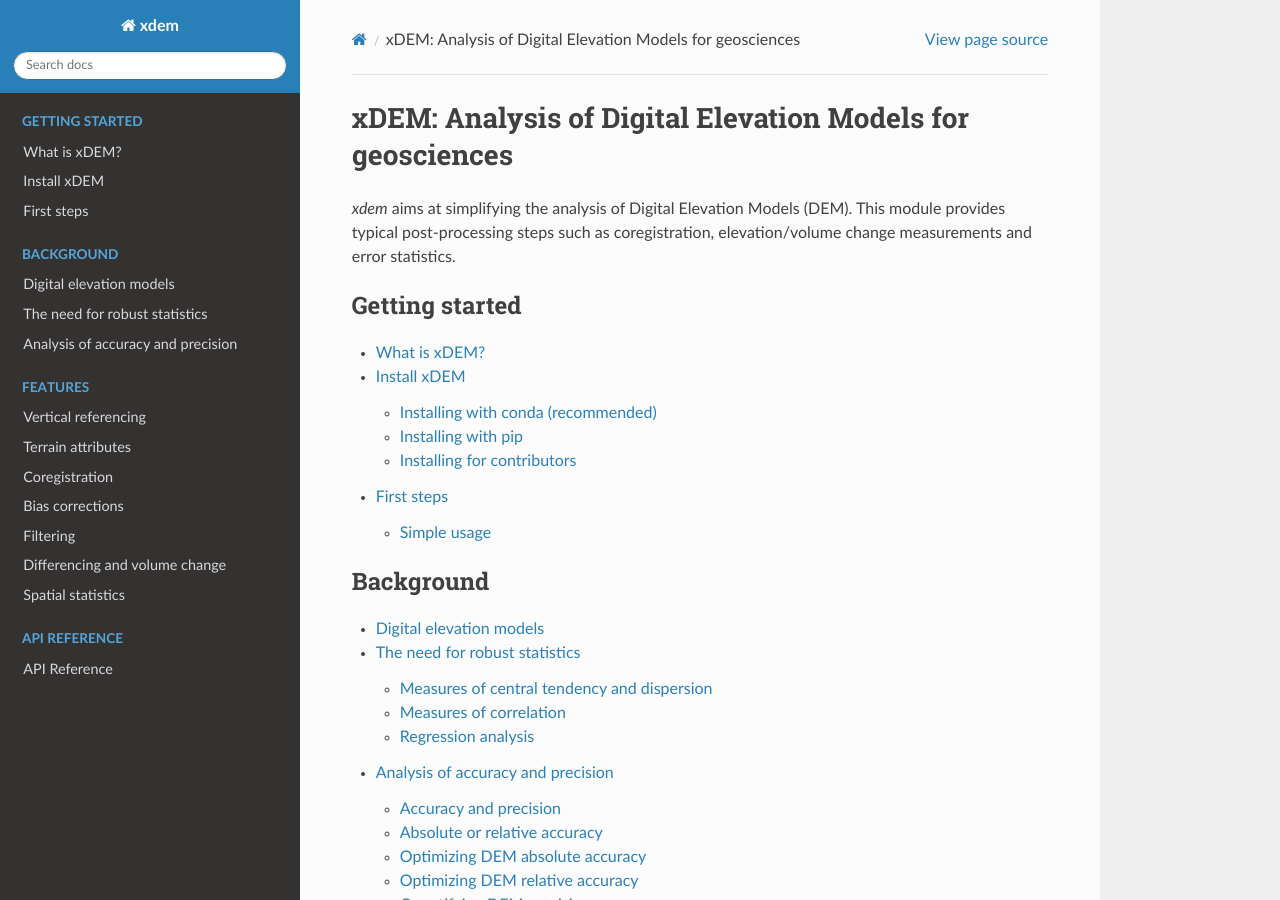
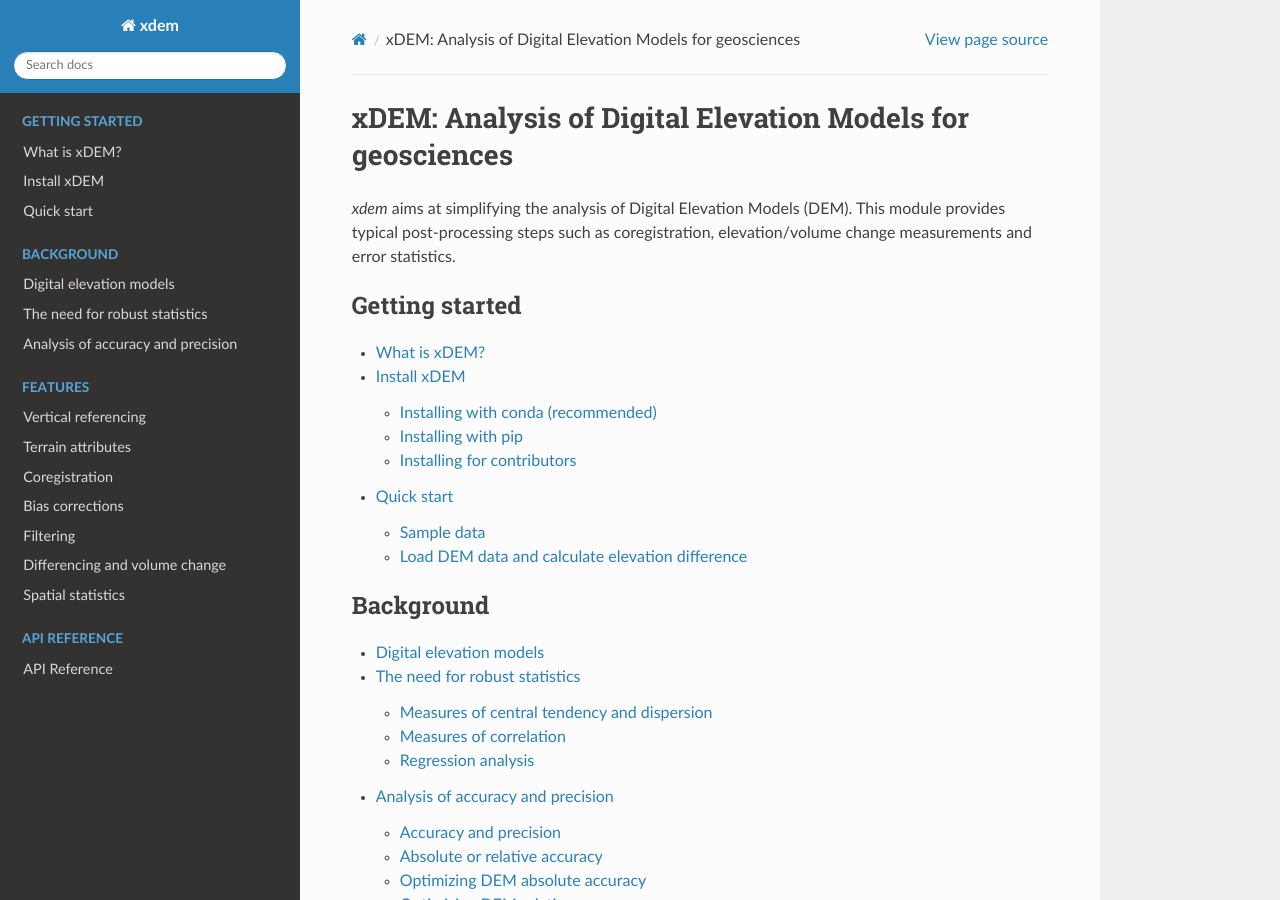
Before and after one commit to GlacioHack/xdem, a Sphinx documentation site: the page built from docs/source/index.rst, in a window 1280 px wide and 900 px high. Built offline with Sphinx 7.4.7 and the Read the Docs theme 2.0.0, drawn with Linux system fonts in a browser that asks for light colours; pages that are not in the unit, such as notebooks, are missing from menus; the version number is read from the project's files by our own code; some of the changed lines change nothing that is shown.

Commit message:
Update first_steps.rst

```diff
--- a/docs/source/first_steps.rst
+++ b/docs/source/first_steps.rst
@@ -1,19 +1,26 @@
 .. _first_steps:
 
-First steps
+Quick start
 ===========
 
-In construction
+Sample data
+-----------
 
-
-Simple usage
-------------
+*xdem* comes with some sample data that are used throughout this documentation to demonstrate the features. If not done already, the sample data can be downloaded with the command
 
 .. code-block:: python
 
-        import xdem
+        xdem.examples.download_longyearbyen_examples(overwrite=False)
 
-        dem1 = xdem.DEM("path/to/first_dem.tif")
-        dem2 = xdem.DEM("path/to/second_dem.tif")
+The dataset ids and paths can be found from
 
-        difference = dem1 - dem2
+.. code-block:: python
+
+        xdem.examples.FILEPATHS_DATA
+
+Load DEM data and calculate elevation difference
+------------------------------------------------
+
+A simple example on how to load raster data and run simple arithmetic operations such as subtraction, plotting the data and saving to file can be found in the example gallery:
+
+.. minigallery:: plot_dem_subtraction
```
